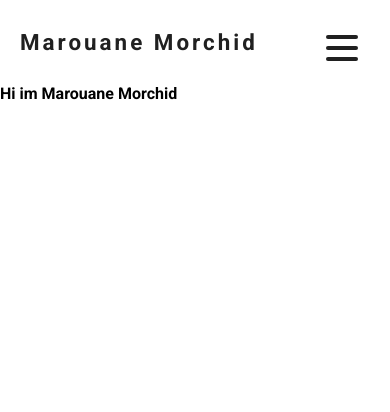
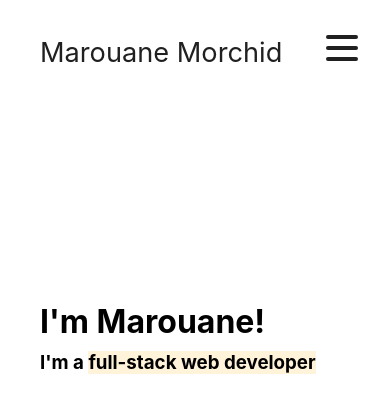
Before and after one commit to MarouaneMORCHID/react-folio, a React (Create React App) app: page / in a window 390 px wide. Shown: the top 412 px of the page. Built offline with nearby package versions, Linux system fonts and the light colour scheme.

Commit message:
Responsive Nav :art:

```diff
--- a/public/index.html
+++ b/public/index.html
@@ -15,7 +15,7 @@
       user's mobile device or desktop. See https://developers.google.com/web/fundamentals/web-app-manifest/
     -->
     <link rel="manifest" href="%PUBLIC_URL%/manifest.json" />
-    <link href="https://fonts.googleapis.com/css2?family=Roboto:wght@700&display=swap" rel="stylesheet">
+    <link href="https://fonts.googleapis.com/css2?family=Roboto:wght@900&display=swap" rel="stylesheet">
     <!--
       Notice the use of %PUBLIC_URL% in the tags above.
       It will be replaced with the URL of the `public` folder during the build.
--- a/src/components/About/About.js
+++ b/src/components/About/About.js
@@ -1,8 +1,15 @@
 import React from "react";
-import { StyledAbout } from "./About.styled";
+import { Span, StyledAbout, Subtitle, Title } from "./About.styled";
 
 const About = () => {
-  return <StyledAbout id="about"> Hi im Marouane Morchid </StyledAbout>;
+  return (
+    <StyledAbout id="about">
+      <Title>I'm Marouane!</Title>
+      <Subtitle>
+        I'm a <Span color="tertiary">full-stack web developer</Span>
+      </Subtitle>
+    </StyledAbout>
+  );
 };
 
 export default About;
--- a/src/components/About/About.styled.js
+++ b/src/components/About/About.styled.js
@@ -2,6 +2,24 @@ import styled from "styled-components";
 
 export const StyledAbout = styled.div`
   display: flex;
+  flex-direction: column;
+  min-height: 60vh;
+  max-width: 62.5rem;
+  padding: 0 2.5rem;
+  margin: 0px auto;
   align-items: flex-start;
-  justify-content: start;
+  justify-content: center;
 `;
+
+export const Title = styled.h1`
+  display: block;
+  padding-bottom: 10px;
+`;
+
+export const Subtitle = styled.h3`
+  display: block;
+`;
+
+export const Span = styled.span`
+  box-shadow: rgb(255, 244, 217) 10px -6rem 0px inset;
+`;
--- a/src/components/Navbar/Navbar.styled.js
+++ b/src/components/Navbar/Navbar.styled.js
@@ -5,6 +5,7 @@ export const StyledNavbar = styled.nav`
   max-width: 62.5rem;
   margin: 0px auto;
   height: 10vh;
+  padding: 0 2.5rem;
   justify-content: space-between;
   align-items: center;
   background: inherit;
@@ -12,11 +13,9 @@ export const StyledNavbar = styled.nav`
   z-index: 10;
 
   .logo {
-    letter-spacing: 3px;
-    padding: 0px 20px;
-    font-weight: bold;
-    font-size: 1.4rem;
-    z-index: 10;
+    font-size: 1.7rem;
+    padding-top: 20px;
+    z-index: 11;
   }
   .nav-links {
     display: flex;
@@ -30,7 +29,7 @@ export const StyledNavbar = styled.nav`
     a:after {
       content: ""; /* This is necessary for the pseudo element to work. */
       display: block; /* This will put the pseudo element on its own line. */
-      width: 10%; /* Change this to whatever width you want to have before hover. */
+      width: 0%; /* Change this to whatever width you want to have before hover. */
       padding-top: 3px; /* This creates some space between the element and the border. */
       border-bottom: 0.15rem solid ${({ theme }) => theme.primaryDark}; /* This creates the border. Replace black with whatever color you want. */
       transition: 0.2s; /* This establishes the amount of time in seconds the animation should take from start to finish */
@@ -120,6 +119,6 @@ export const StyledDimmer = styled.div`
   z-index: 5;
   background-color: ${({ open }) =>
     open ? "rgba(0, 0, 0, 0.1)" : "transparent"};
-  backdrop-filter: ${({ open }) => (open ? "blur(2px)" : "blur(0px)")};
+  backdrop-filter: ${({ open }) => (open ? "blur(5px)" : "blur(0px)")};
   transition: backdrop-filter 1s ease;
 `;
--- a/src/styles/global.js
+++ b/src/styles/global.js
@@ -8,6 +8,6 @@ export const GlobalStyles = createGlobalStyle`
   color: inherit;
   text-decoration: none;
   list-style: none;
-  font-family: "Roboto", sans-serif;
+  font-family: -apple-system, BlinkMacSystemFont, "Segoe UI", Roboto, Helvetica, Arial, sans-serif, "Apple Color Emoji", "Segoe UI Emoji", "Segoe UI Symbol";
 }
 `;
```
